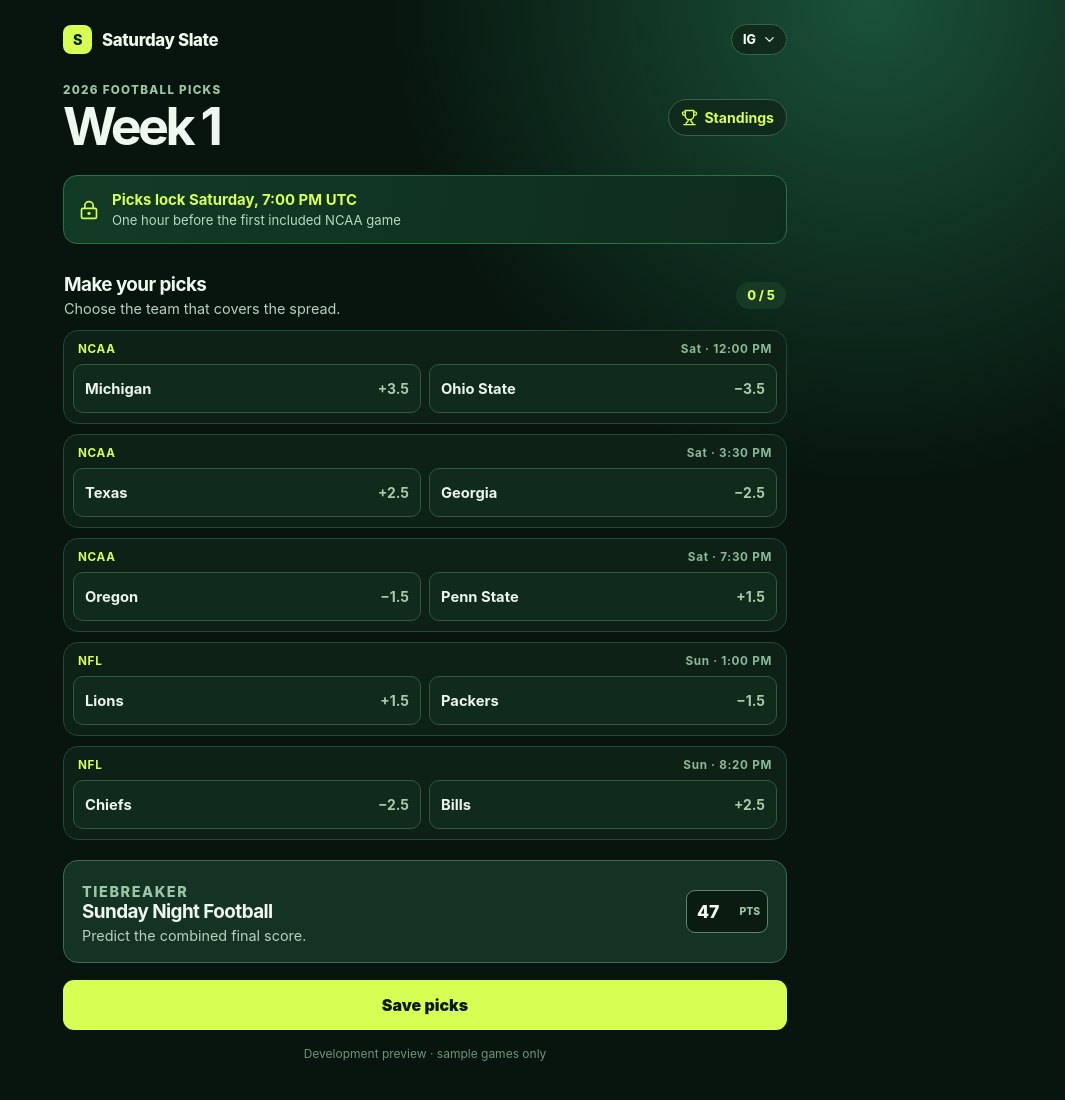
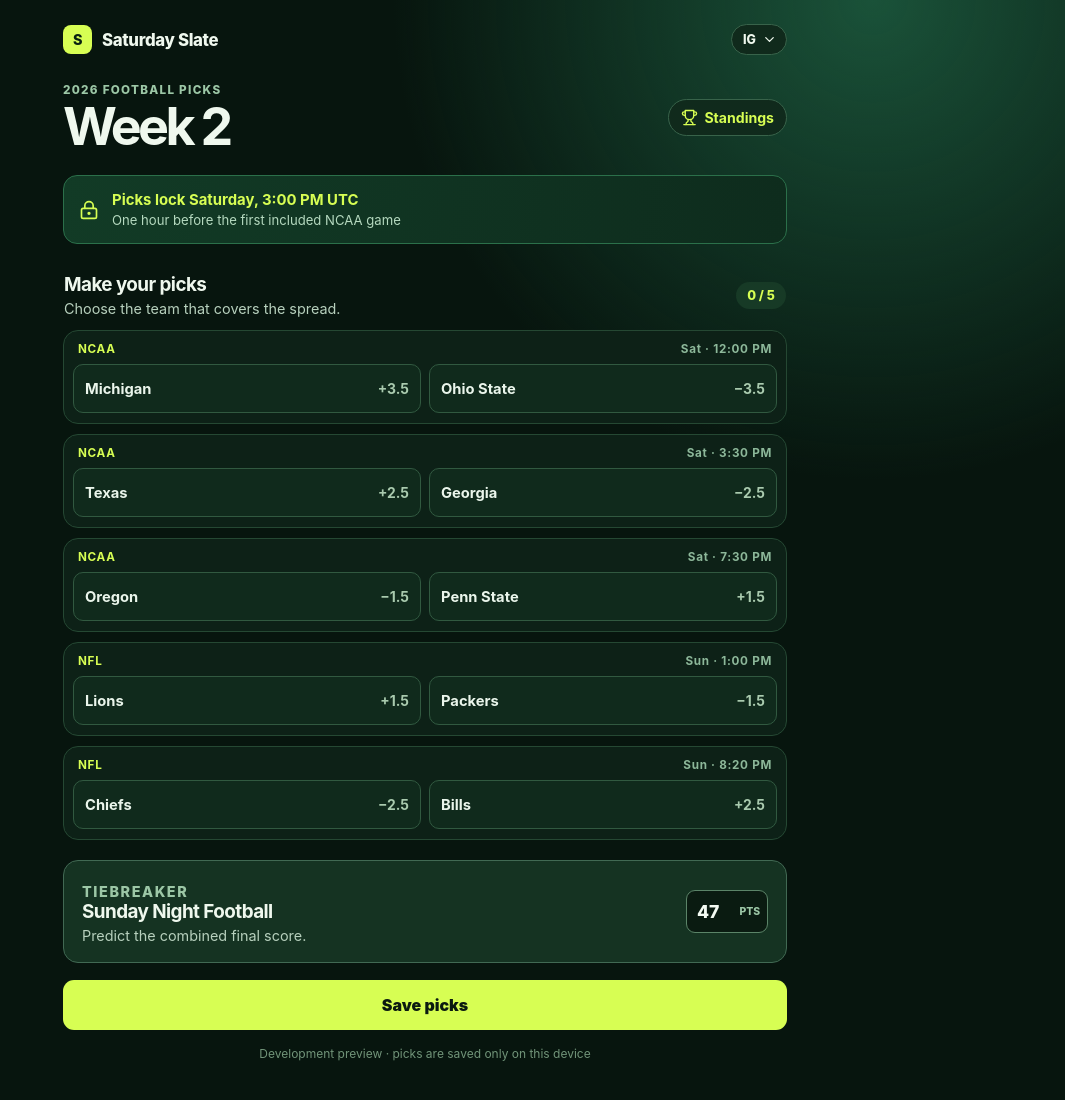
Before and after one commit to ihgold487/football-app, a React (Vite) app: page / in a window 1280 px wide. Shown: the top 1100 px of the page, without its empty margins (215-1280 px from the left). Built offline with nearby package versions, Linux system fonts and the light colour scheme.

Commit message:
Persist prototype picks in local storage

```diff
--- a/src/App.jsx
+++ b/src/App.jsx
@@ -1,6 +1,16 @@
-import { useMemo, useState } from "react";
+import { useEffect, useMemo, useState } from "react";
 import { Check, ChevronDown, CircleAlert, LockKeyhole, Trophy } from "lucide-react";
 import { demoGames, demoWeek } from "./data/demoSlate";
+
+const LOCAL_PICKS_KEY = "saturday-slate-demo-picks-v1";
+
+function loadLocalPicks() {
+  try {
+    return JSON.parse(localStorage.getItem(LOCAL_PICKS_KEY)) || { picks: {}, totalPoints: 47 };
+  } catch {
+    return { picks: {}, totalPoints: 47 };
+  }
+}
 
 function GameCard({ game, selection, onPick }) {
   const choices = [
@@ -37,8 +47,9 @@
 }
 
 export default function App() {
-  const [picks, setPicks] = useState({});
-  const [totalPoints, setTotalPoints] = useState(47);
+  const [localPicks] = useState(loadLocalPicks);
+  const [picks, setPicks] = useState(localPicks.picks);
+  const [totalPoints, setTotalPoints] = useState(localPicks.totalPoints);
   const [notice, setNotice] = useState("");
   const pickedCount = Object.keys(picks).length;
   const missing = demoGames.length - pickedCount;
@@ -46,6 +57,10 @@
     () => new Intl.DateTimeFormat("en-US", { weekday: "long", hour: "numeric", minute: "2-digit", timeZoneName: "short" }).format(new Date(demoWeek.lockAt)),
     []
   );
+
+  useEffect(() => {
+    localStorage.setItem(LOCAL_PICKS_KEY, JSON.stringify({ picks, totalPoints }));
+  }, [picks, totalPoints]);
 
   function pickGame(gameId, side) {
     setPicks((current) => ({ ...current, [gameId]: side }));
@@ -57,7 +72,7 @@
       setNotice(`${missing} ${missing === 1 ? "game is" : "games are"} still blank. You can change picks until the lock, but blank picks receive zero points.`);
       return;
     }
-    setNotice("All picks are ready. Supabase saving will be connected in the next increment.");
+    setNotice("All picks are saved on this device. You can refresh the page to verify they remain here.");
   }
 
   return (
@@ -85,7 +100,7 @@
         <span className="pick-count">{pickedCount} / {demoGames.length}</span>
       </section>
 
-      <section className="games" aria-label="Week 1 games">
+      <section className="games" aria-label="Week 2 games">
         {demoGames.map((game) => <GameCard game={game} key={game.id} selection={picks[game.id]} onPick={pickGame} />)}
       </section>
 
@@ -96,7 +111,7 @@
 
       {notice && <p className="notice"><CircleAlert size={18} />{notice}</p>}
       <button className="save-button" onClick={savePicks} type="button">Save {pickedCount ? "my picks" : "picks"}</button>
-      <p className="demo-note">Development preview · sample games only</p>
+      <p className="demo-note">Development preview · picks are saved only on this device</p>
     </main>
   );
 }
--- a/src/data/demoSlate.js
+++ b/src/data/demoSlate.js
@@ -1,7 +1,7 @@
 export const demoWeek = {
-  label: "Week 1",
+  label: "Week 2",
   season: 2026,
-  lockAt: "2026-09-05T15:00:00-04:00",
+  lockAt: "2026-09-12T11:00:00-04:00",
   tieBreaker: "Sunday Night Football",
 };
 
```
